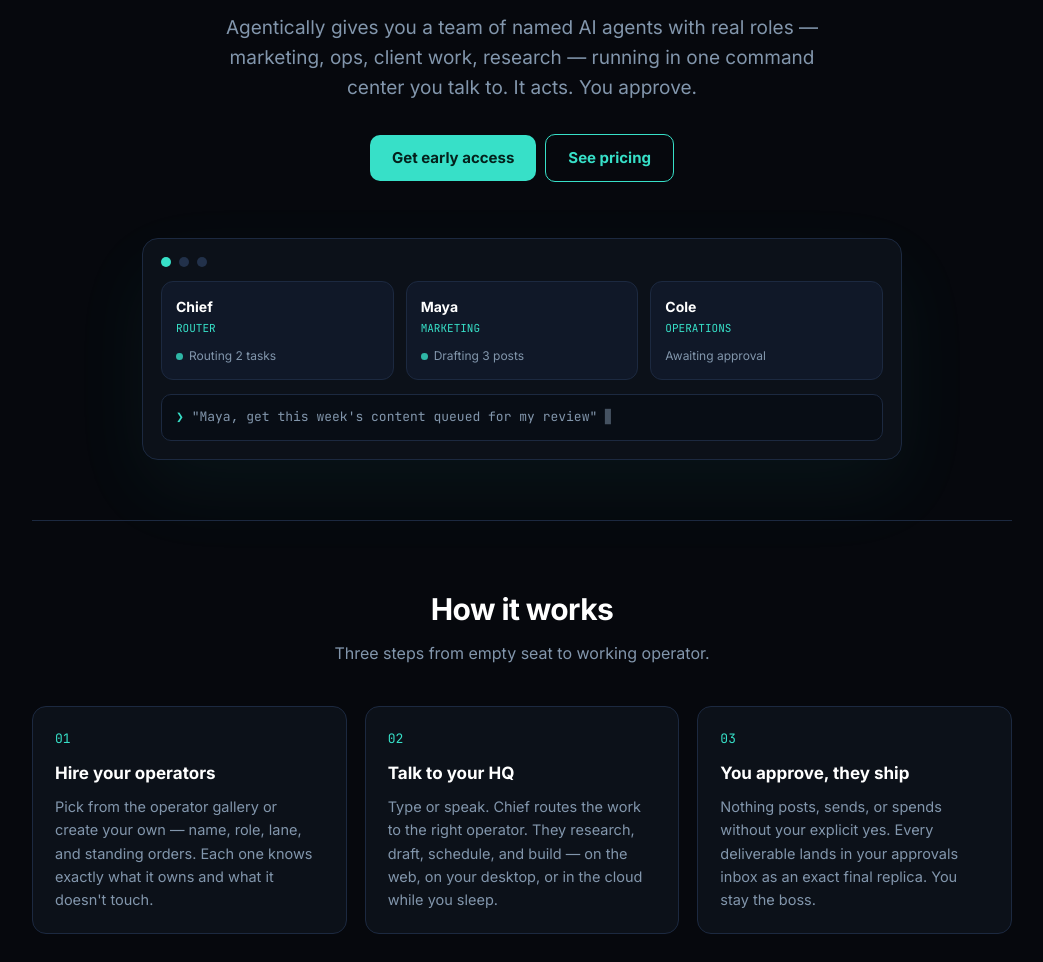
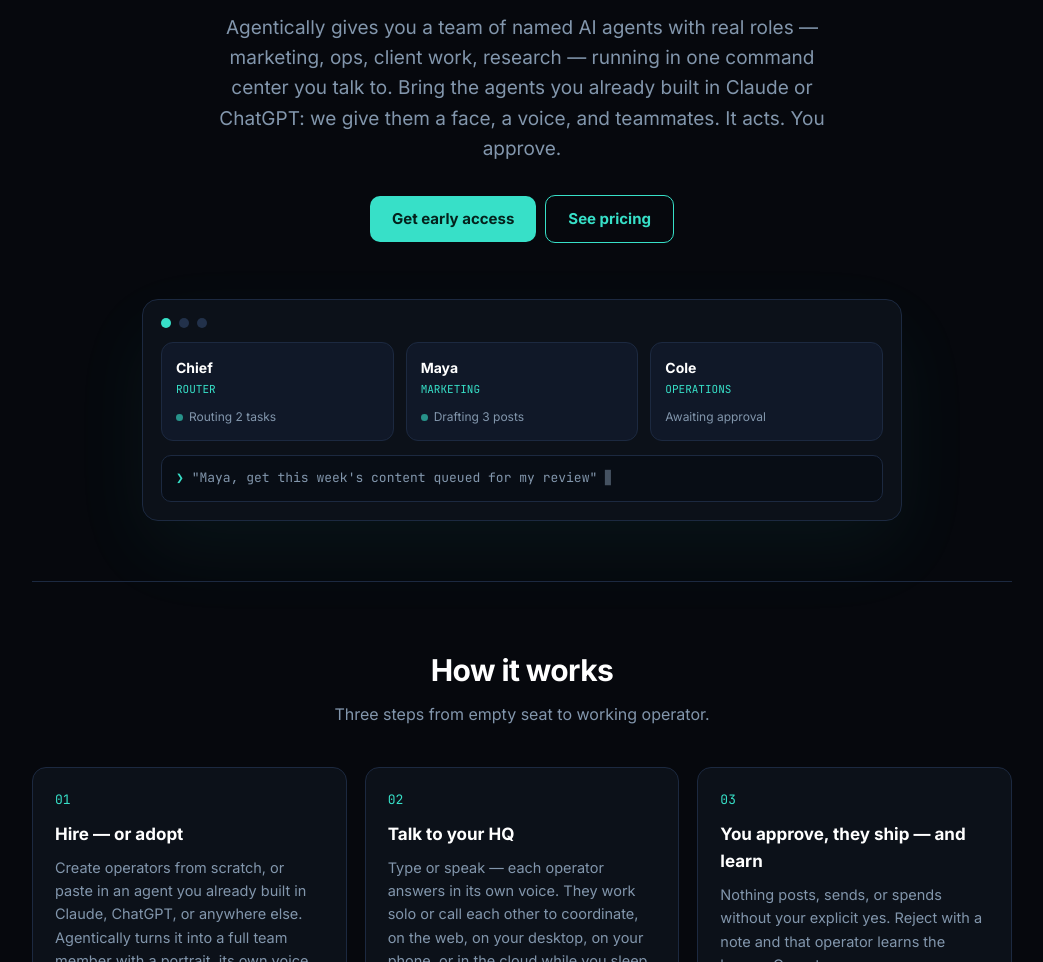
Before and after one commit to getagentically/agentically-site, a website: page index.html in a window 1280 px wide. Shown: the part 338-1300 px from the top of the page, without its empty margins (118-1161 px from the left). Drawn offline with Linux system fonts and the light colour scheme.

Commit message:
Site copy: adopt agents, voices, team calls, self-improvement (all live)

```diff
--- a/index.html
+++ b/index.html
@@ -110,7 +110,7 @@
 <div class="hero">
   <span class="pill">AGENTIC SYSTEMS · FOR BUSINESS &amp; LIFE</span>
   <h1>Your business, staffed<br>by <em>AI operators.</em></h1>
-  <p class="lead">Agentically gives you a team of named AI agents with real roles — marketing, ops, client work, research — running in one command center you talk to. It acts. You approve.</p>
+  <p class="lead">Agentically gives you a team of named AI agents with real roles — marketing, ops, client work, research — running in one command center you talk to. Bring the agents you already built in Claude or ChatGPT: we give them a face, a voice, and teammates. It acts. You approve.</p>
   <a class="cta" href="#early">Get early access</a>&nbsp;&nbsp;<a class="cta ghost" href="#pricing">See pricing</a>
 
   <div class="hud">
@@ -135,9 +135,9 @@ dots.forEach(function(d,x){d.style.cursor='pointer';d.addEventListener('click',f
   <h2>How it works</h2>
   <p class="subhead">Three steps from empty seat to working operator.</p>
   <div class="grid3">
-    <div class="step"><div class="num">01</div><h3>Hire your operators</h3><p>Pick from the operator gallery or create your own — name, role, lane, and standing orders. Each one knows exactly what it owns and what it doesn't touch.</p></div>
-    <div class="step"><div class="num">02</div><h3>Talk to your HQ</h3><p>Type or speak. Chief routes the work to the right operator. They research, draft, schedule, and build — on the web, on your desktop, or in the cloud while you sleep.</p></div>
-    <div class="step"><div class="num">03</div><h3>You approve, they ship</h3><p>Nothing posts, sends, or spends without your explicit yes. Every deliverable lands in your approvals inbox as an exact final replica. You stay the boss.</p></div>
+    <div class="step"><div class="num">01</div><h3>Hire — or adopt</h3><p>Create operators from scratch, or paste in an agent you already built in Claude, ChatGPT, or anywhere else. Agentically turns it into a full team member with a portrait, its own voice, a lane, and standing orders.</p></div>
+    <div class="step"><div class="num">02</div><h3>Talk to your HQ</h3><p>Type or speak — each operator answers in its own voice. They work solo or call each other to coordinate, on the web, on your desktop, on your phone, or in the cloud while you sleep.</p></div>
+    <div class="step"><div class="num">03</div><h3>You approve, they ship — and learn</h3><p>Nothing posts, sends, or spends without your explicit yes. Reject with a note and that operator learns the lesson. Operators can even propose improvements to their own orders — which also wait for your approval.</p></div>
   </div>
 </section>
 
```
